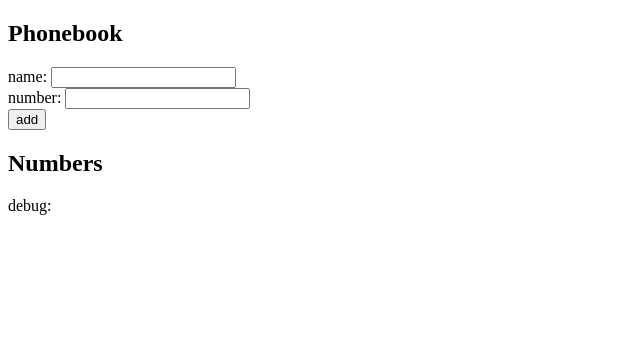
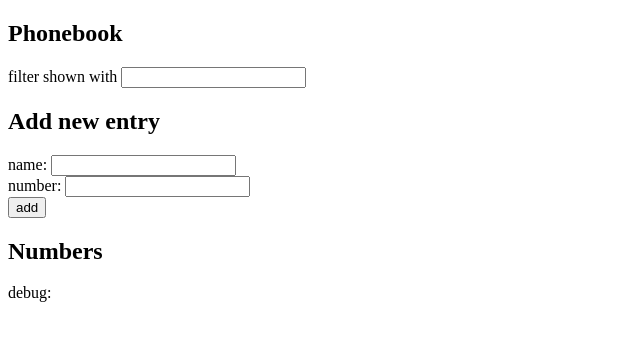
Before and after one commit to tobisupreme/phonebook, a React (Create React App) app: page / in a window 1280 px wide. Shown: the top 340 px of the page, without its empty margins (0-640 px from the left). Built offline with nearby package versions, Linux system fonts and the light colour scheme.

Commit message:
implement functionality to filter names

```diff
--- a/src/App.js
+++ b/src/App.js
@@ -1,6 +1,6 @@
 import { useState } from 'react'
 
-const Display = ({ person }) => {
+const DisplaySingle = ({ person }) => {
   return (
     <>
       <span>{person.name}</span> <span>{person.number}</span>
@@ -13,6 +13,19 @@ const App = () => {
   const [persons, setPersons] = useState([])
   const [newName, setNewName] = useState('')
   const [newNumber, setNewNumber] = useState('')
+  const [searchQuery, setSearchQuery] = useState({ isEmpty: true, query: '' })
+
+  const filterListing = (e) => {
+    const len = e.target.value.length
+    if (len === 0) {
+      searchQuery.isEmpty = true
+    } else {
+      searchQuery.isEmpty = false
+    }
+
+    const updateQuery = e.target.value
+    setSearchQuery({ ...searchQuery, query: updateQuery })
+  }
 
   const handleNewName = (e) => {
     setNewName(e.target.value)
@@ -51,10 +64,16 @@ const App = () => {
     setNewNumber('')
   }
 
+  const dataToShow = searchQuery.isEmpty ? persons : persons.filter((person) => person.name.toLowerCase().includes(searchQuery.query.toLowerCase()))
+
   return (
     <div>
       <h2>Phonebook</h2>
+      <div>
+        filter shown with <input onChange={filterListing} />
+      </div>
       <form onSubmit={saveName}>
+        <h2>Add new entry</h2>
         <div>
           name: <input value={newName} onChange={handleNewName} />
         </div>
@@ -68,8 +87,8 @@ const App = () => {
       </form>
 
       <div>
-        {persons.map((person) => {
-          return <Display key={person.name} person={person} />
+        {dataToShow.map((person) => {
+          return <DisplaySingle key={person.name} person={person} />
         })}
       </div>
 
```
